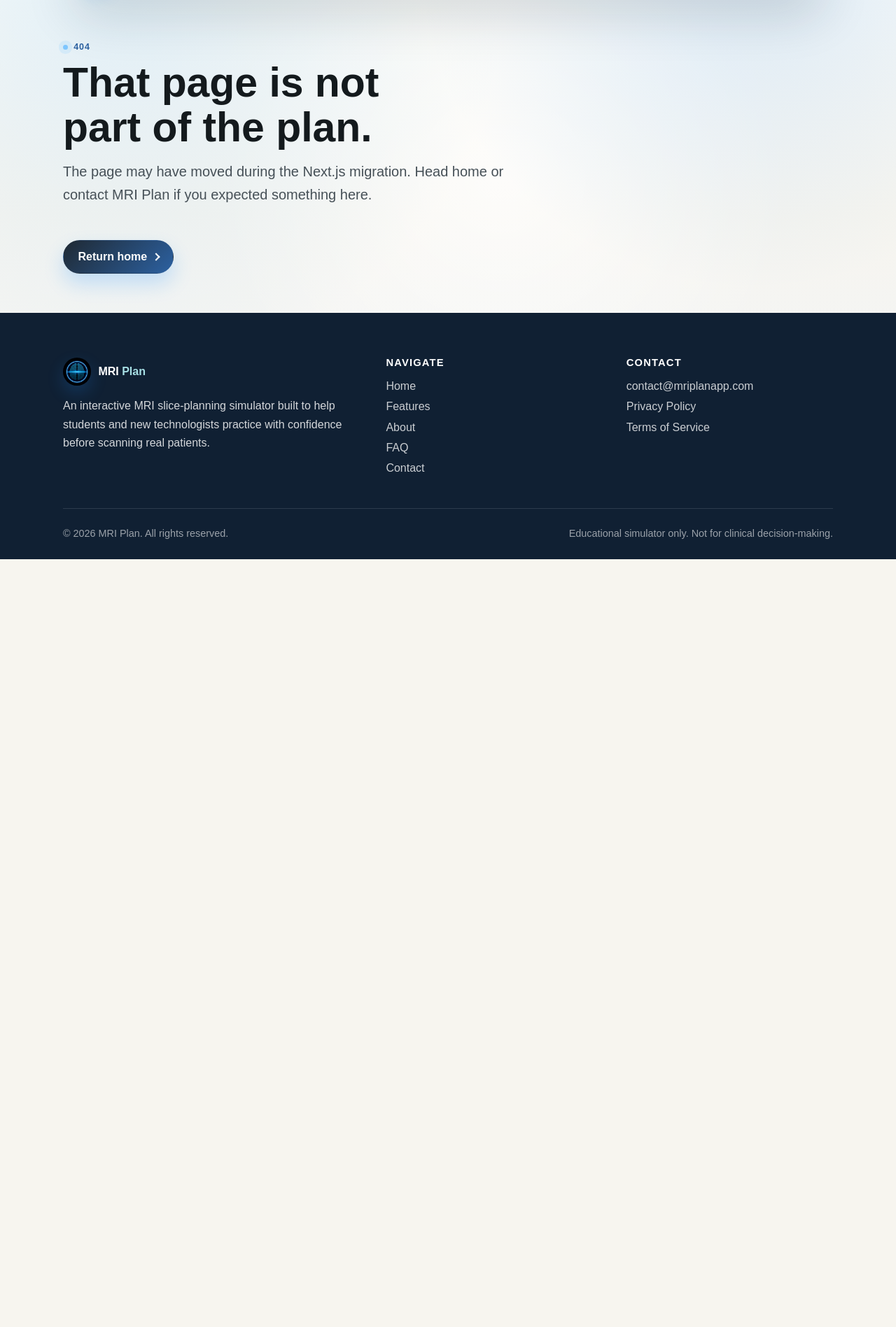
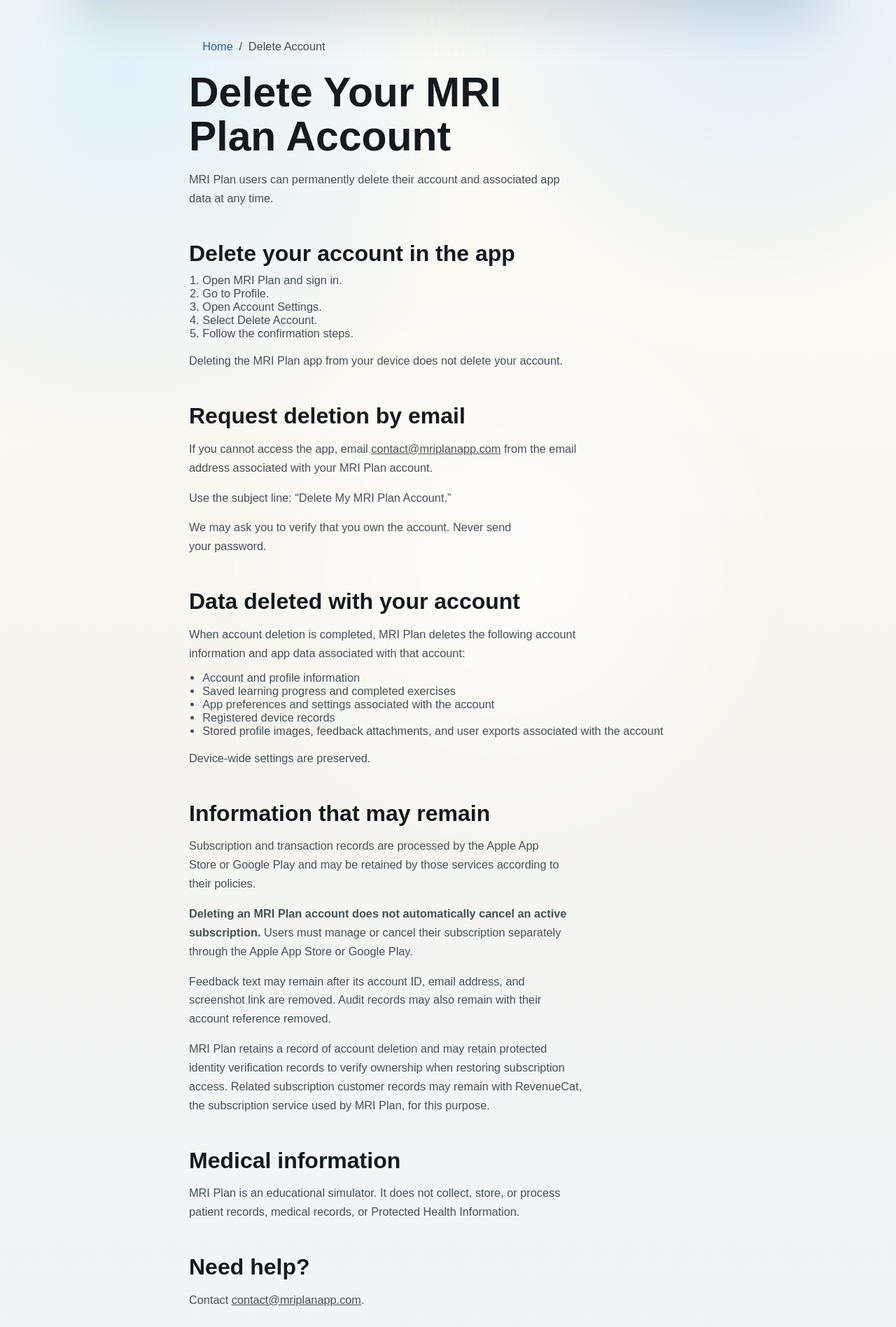
Before and after one commit to shahnoza77/mriplanapp-website, a Next.js app: page /delete-account in a window 1280 px wide. Before the commit this address had no page. Shown: the part 84-1980 px from the top of the page at 70% size. Before the commit the page ends 883 px from the top, so only its background shows below. Built offline with nearby package versions, Linux system fonts and the light colour scheme; a web font is replaced by a local one.

Commit message:
delete account page

```diff
--- /dev/null
+++ b/app/delete-account/page.tsx
@@ -0,0 +1,82 @@
+import type { Metadata } from "next";
+import { Breadcrumbs } from "@/components/ui/Breadcrumbs";
+import { site } from "@/data/content";
+import { pageMetadata } from "@/lib/seo";
+
+export const metadata: Metadata = pageMetadata(
+  "/delete-account",
+  "Delete Your MRI Plan Account",
+  "Learn how to delete your MRI Plan account in the app or request deletion by email, which data is deleted, and how subscriptions are handled.",
+);
+
+export default function DeleteAccountPage() {
+  return (
+    <section className="page-hero">
+      <div className="container legal-content account-deletion-content">
+        <Breadcrumbs path="/delete-account" current="Delete Account" />
+        <h1>Delete Your MRI Plan Account</h1>
+        <p>MRI Plan users can permanently delete their account and associated app data at any time.</p>
+
+        <h2>Delete your account in the app</h2>
+        <ol>
+          <li>Open MRI Plan and sign in.</li>
+          <li>Go to Profile.</li>
+          <li>Open Account Settings.</li>
+          <li>Select Delete Account.</li>
+          <li>Follow the confirmation steps.</li>
+        </ol>
+        <p>Deleting the MRI Plan app from your device does not delete your account.</p>
+
+        <h2>Request deletion by email</h2>
+        <p>
+          If you cannot access the app, email <a href={`mailto:${site.email}`}>{site.email}</a> from the email
+          address associated with your MRI Plan account.
+        </p>
+        <p>Use the subject line: “Delete My MRI Plan Account.”</p>
+        <p>We may ask you to verify that you own the account. Never send your password.</p>
+
+        <h2>Data deleted with your account</h2>
+        <p>
+          When account deletion is completed, MRI Plan deletes the following account information and app data
+          associated with that account:
+        </p>
+        <ul>
+          <li>Account and profile information</li>
+          <li>Saved learning progress and completed exercises</li>
+          <li>App preferences and settings associated with the account</li>
+          <li>Registered device records</li>
+          <li>Stored profile images, feedback attachments, and user exports associated with the account</li>
+        </ul>
+        <p>Device-wide settings are preserved.</p>
+
+        <h2>Information that may remain</h2>
+        <p>
+          Subscription and transaction records are processed by the Apple App Store or Google Play and may be
+          retained by those services according to their policies.
+        </p>
+        <p>
+          <strong>Deleting an MRI Plan account does not automatically cancel an active subscription.</strong>{" "}
+          Users must manage or cancel their subscription separately through the Apple App Store or Google Play.
+        </p>
+        <p>
+          Feedback text may remain after its account ID, email address, and screenshot link are removed.
+          Audit records may also remain with their account reference removed.
+        </p>
+        <p>
+          MRI Plan retains a record of account deletion and may retain protected identity verification records
+          to verify ownership when restoring subscription access. Related subscription customer records may
+          remain with RevenueCat, the subscription service used by MRI Plan, for this purpose.
+        </p>
+
+        <h2>Medical information</h2>
+        <p>
+          MRI Plan is an educational simulator. It does not collect, store, or process patient records,
+          medical records, or Protected Health Information.
+        </p>
+
+        <h2>Need help?</h2>
+        <p>Contact <a href={`mailto:${site.email}`}>{site.email}</a>.</p>
+      </div>
+    </section>
+  );
+}
--- a/app/privacy-policy/page.tsx
+++ b/app/privacy-policy/page.tsx
@@ -1,3 +1,4 @@
+import Link from "next/link";
 import { pageMetadata } from "@/lib/seo";
 import type { Metadata } from "next";
 import { Breadcrumbs } from "@/components/ui/Breadcrumbs";
@@ -26,6 +27,11 @@
           <li>Learning progress and completed exercises</li>
           <li>Subscription status managed through the Apple App Store or Google Play</li>
         </ul>
+
+        <p>
+          Information about deleting your MRI Plan account and associated data is available on our{" "}
+          <Link href="/delete-account">Account Deletion page</Link>.
+        </p>
 
         <h2>Medical and patient information</h2>
         <p>
--- a/app/sitemap.ts
+++ b/app/sitemap.ts
@@ -1,7 +1,7 @@
 import type { MetadataRoute } from "next";
 import { modules, site } from "@/data/content";
 
-const routes = ["", "/features", "/about", "/faq", "/contact"];
+const routes = ["", "/features", "/about", "/faq", "/contact", "/delete-account"];
 
 export default function sitemap(): MetadataRoute.Sitemap {
   return [
--- a/components/layout/SiteFooter.tsx
+++ b/components/layout/SiteFooter.tsx
@@ -34,6 +34,9 @@
               <li>
                 <Link href="/terms">Terms of Service</Link>
               </li>
+              <li>
+                <Link href="/delete-account">Delete Account</Link>
+              </li>
             </ul>
           </div>
         </div>
--- a/data/content.ts
+++ b/data/content.ts
@@ -156,6 +156,15 @@
     question: "How do I get support or report a problem?",
     answer: "Reach out any time at contact@mriplanapp.com or through the contact page.",
   },
+  {
+    question: "How do I delete my MRI Plan account?",
+    answer:
+      "You can permanently delete your MRI Plan account from the app by going to Profile → Account Settings → Delete Account and following the confirmation steps. Deleting your account removes the account information and associated learning data handled by MRI Plan. It does not automatically cancel an active Apple App Store or Google Play subscription. If you cannot access the app, visit our Account Deletion page or email contact@mriplanapp.com from the email address associated with your account.",
+    links: [
+      { label: "Account Deletion page", href: "/delete-account" },
+      { label: "contact@mriplanapp.com", href: "mailto:contact@mriplanapp.com" },
+    ],
+  },
 ];
 
 export const contactTopics: ContactTopic[] = [
--- a/styles/globals.css
+++ b/styles/globals.css
@@ -413,3 +413,13 @@
     transition-duration: 0.01ms !important;
   }
 }
+
+.account-deletion-content ol {
+  padding-left: 1.2rem;
+}
+
+.account-deletion-content p + p,
+.account-deletion-content ol + p,
+.account-deletion-content ul + p {
+  margin-top: var(--space-4);
+}
--- a/types/content.ts
+++ b/types/content.ts
@@ -18,6 +18,7 @@
 export type FaqItem = {
   question: string;
   answer: string;
+  links?: { label: string; href: string }[];
 };
 
 export type ContactTopic = {
```
Also changed, not shown: components/ui/Accordion.tsx (+19 -2 lines).
